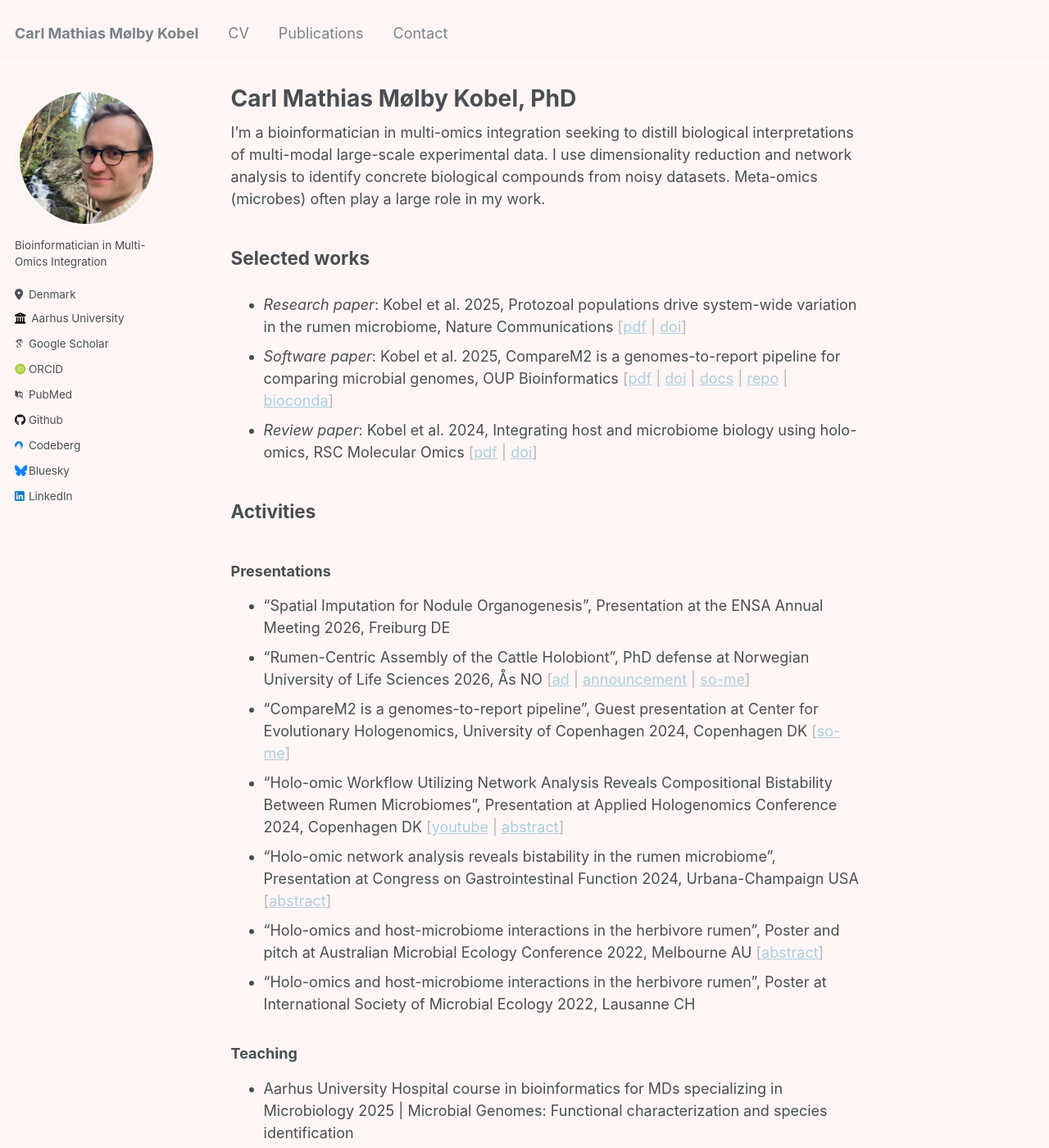
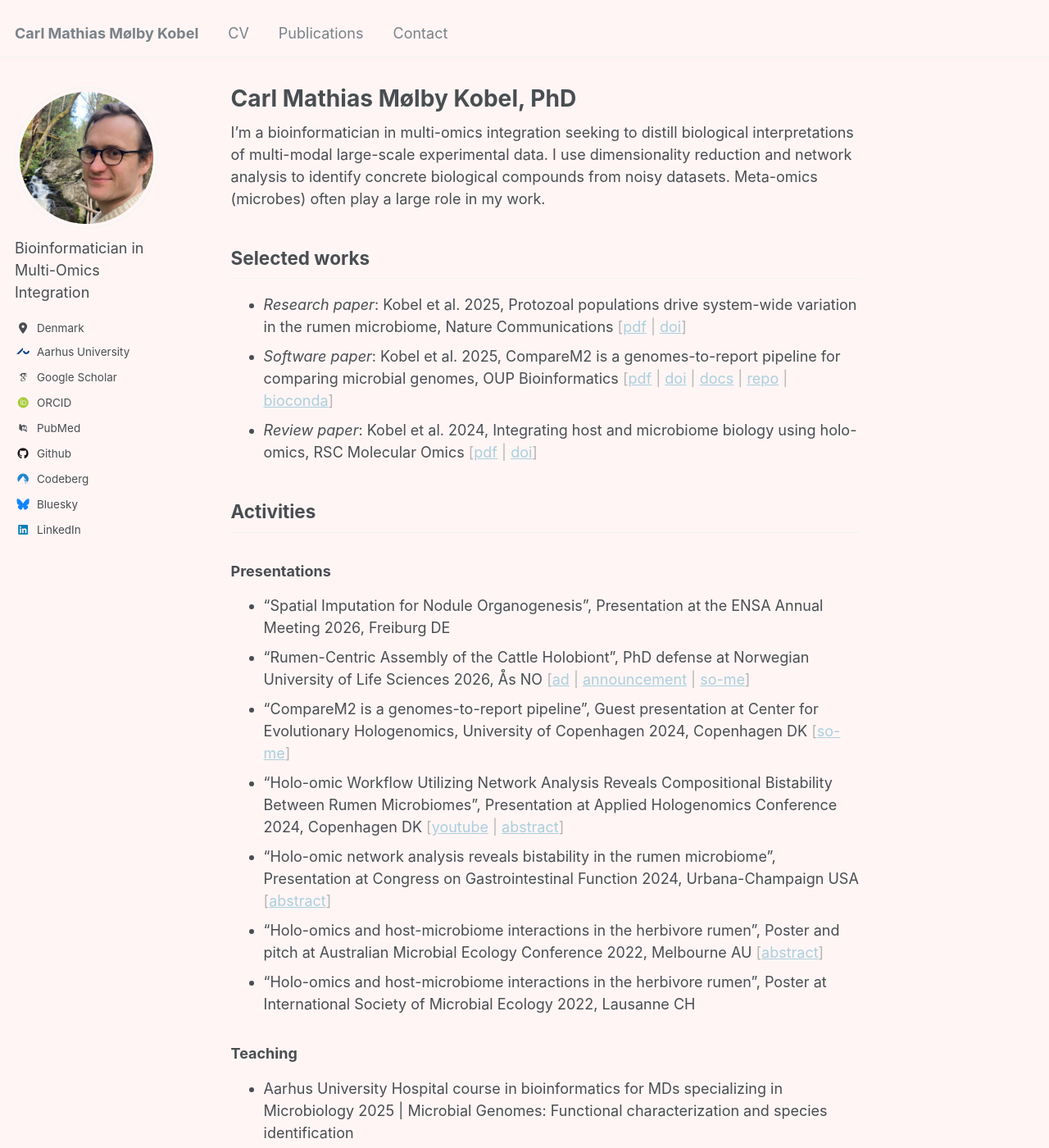
Before and after one commit to cmkobel/cmkobel.github.io, a Jekyll site: the page built from _pages/about.md, in a window 1280 px wide and 1400 px high. Shown: the whole window at 82% size. Built offline with Jekyll 4.4.1, drawn with Linux system fonts in a browser that asks for light colours; some web fonts are replaced.

Commit message:
Use AU logo for employer, align sidebar icons, enlarge bio
- Employer link now shows the Aarhus University mark (au.dk favicon,
  served locally as images/au-logo.png) via a new author.employer_logo
  key, falling back to the generic building icon when unset
- Give every sidebar icon a fixed-width slot so all labels start at the
  same x, regardless of icon type (font glyph, inline SVG, or image)
- Bump the author bio to body text size ($type-size-5)

Co-Authored-By: Claude Opus 4.8 (1M context) <noreply@anthropic.com>

```diff
--- a/_config.yml
+++ b/_config.yml
@@ -28,6 +28,7 @@ author:
   location         : "Denmark"
   employer         : "Aarhus University"
   employer_url     : "https://mbg.au.dk/en/contact/staff-and-students/show/person/cmkobel@mbg.au.dk"
+  employer_logo    : "/images/au-logo.png" # optional; falls back to a generic building icon
   uri              : # URL
   email            : #"kobel at protonmail.com"
 
--- a/_includes/author-profile.html
+++ b/_includes/author-profile.html
@@ -27,7 +27,8 @@
         <li class="author__desktop"><i class="fa-solid fa-location-dot icon-pad-right" aria-hidden="true"></i>{{ author.location }}</li>
       {% endif %}
       {% if author.employer %}
-        <li class="author__desktop">{% if author.employer_url %}<a href="{{ author.employer_url }}"><i class="fa fa-solid fa-building-columns icon-pad-right" aria-hidden="true"></i>{{ author.employer }}</a>{% else %}<i class="fa fa-solid fa-building-columns icon-pad-right" aria-hidden="true"></i>{{ author.employer }}{% endif %}</li>
+        {% capture employer_icon %}{% if author.employer_logo %}<img src="{{ base_path }}{{ author.employer_logo }}" class="employer-logo icon-pad-right" alt="" aria-hidden="true">{% else %}<i class="fa fa-solid fa-building-columns icon-pad-right" aria-hidden="true"></i>{% endif %}{% endcapture %}
+        <li class="author__desktop">{% if author.employer_url %}<a href="{{ author.employer_url }}">{{ employer_icon }}{{ author.employer }}</a>{% else %}{{ employer_icon }}{{ author.employer }}{% endif %}</li>
       {% endif %}
       {% if author.uri %}
         <li><a href="{{ author.uri }}"><i class="fas fa-fw fa-link icon-pad-right" aria-hidden="true"></i>{{ site.data.ui-text[site.locale].website_label | default: "Website" }}</a></li>
--- a/_sass/_sidebar.scss
+++ b/_sass/_sidebar.scss
@@ -152,6 +152,9 @@
     margin-bottom: 20px;
   }
 }
+.sidebar .author__bio {
+  font-size: $type-size-5;
+}
 
 .author__urls-wrapper {
   position: relative;
--- a/_sass/_utilities.scss
+++ b/_sass/_utilities.scss
@@ -187,9 +187,16 @@ body:hover .visually-hidden button {
   vertical-align: middle;
 }
 
-/* Adjust this setting to control the space between an icon and text in the sidebar */
-.icon-pad-right {
-  padding-right: 0.5em;
+/* Fixed-width icon slot: every sidebar icon (font glyph, inline SVG, or image)
+   occupies the same width and is centered within it, so all labels start at the
+   same horizontal position. The 0.5em gap to the text is the trailing margin.
+   Scoped to .author__urls so it outranks Font Awesome's / Academicons' own
+   fixed-width classes (fa-fw / ai-fw) and applies uniformly. */
+.author__urls .icon-pad-right {
+  display: inline-block;
+  width: 1.5em;
+  margin-right: 0.5em;
+  text-align: center;
 }
 
 /* social icons*/
@@ -199,10 +206,9 @@ body:hover .visually-hidden button {
     color: #000;
   }
 
-  /* Inline SVG logos (e.g. Codeberg) sized to behave like a `fa-fw` glyph:
-     a 1em mark centered in a 1.25em fixed-width box, baseline-aligned. */
+  /* Inline SVG logos (e.g. Codeberg). Width comes from the .icon-pad-right slot;
+     height keeps the mark at ~1em and the viewBox preserves its aspect ratio. */
   .svg-inline-icon {
-    width: 1.25em;
     height: 1em;
     vertical-align: -0.125em;
     fill: currentColor;
@@ -211,6 +217,14 @@ body:hover .visually-hidden button {
 
   .svg-codeberg {
     color: $codeberg-color;
+  }
+
+  /* Employer logo image (e.g. the AU mark). Width comes from the .icon-pad-right
+     slot; object-fit keeps the logo's aspect ratio inside that slot. */
+  .employer-logo {
+    height: 1.15em;
+    object-fit: contain;
+    vertical-align: -0.25em;
   }
 
   .fa-bluesky,
```
Also changed, not shown: images/au-logo.png (added).
